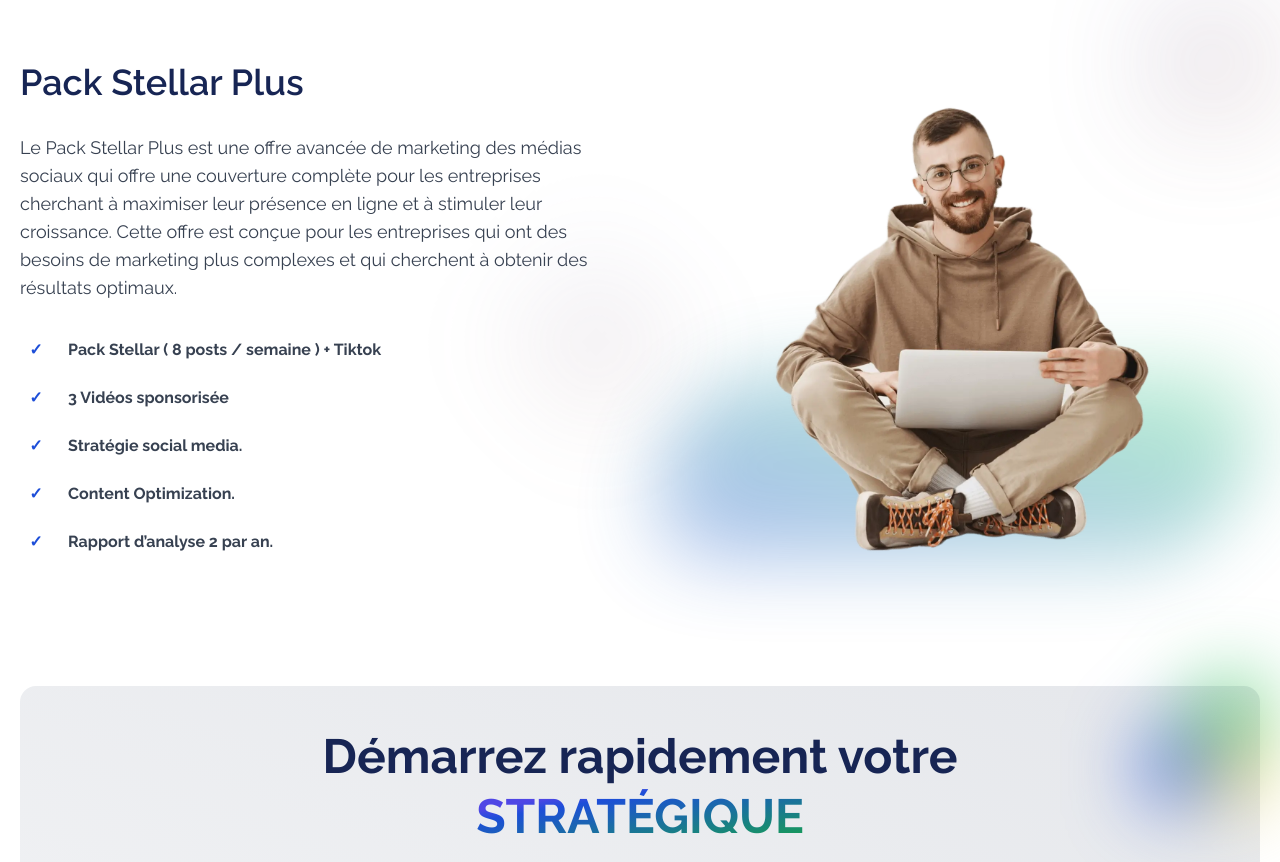
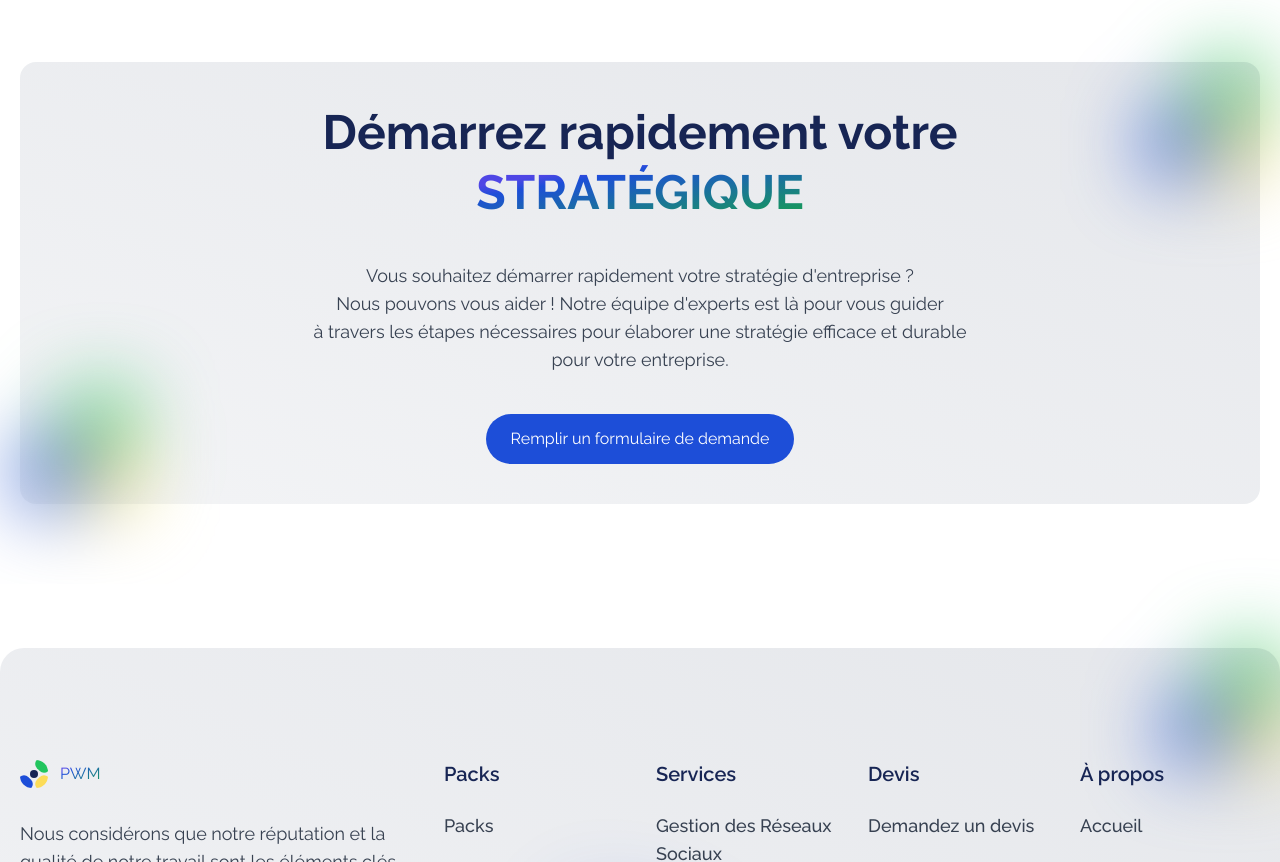
Before and after one commit to SimoBkr/pubwebmaroc, an Astro site: page / in a window 1280 px wide. Shown: the part 2581-3443 px from the top of the page. Built offline with nearby package versions, Linux system fonts and the light colour scheme; Astro itself is replaced by a stand-in of ours.

Commit message:
remove pack stellar plus

```diff
--- a/src/components/sections/Features.astro
+++ b/src/components/sections/Features.astro
@@ -5,7 +5,7 @@
 
 ---
 
-<section id="features">
+<!--<section id="features">
     <Container className="flex flex-col midmd:flex-row gap-10 lg:gap-12">
 
         <div class="flex-1 flex midmd:w-7/12 lg:w-1/2 flex-col">
@@ -46,4 +46,4 @@
             </div>
         </div>
     </Container>
-</section>
+</section>-->
```
